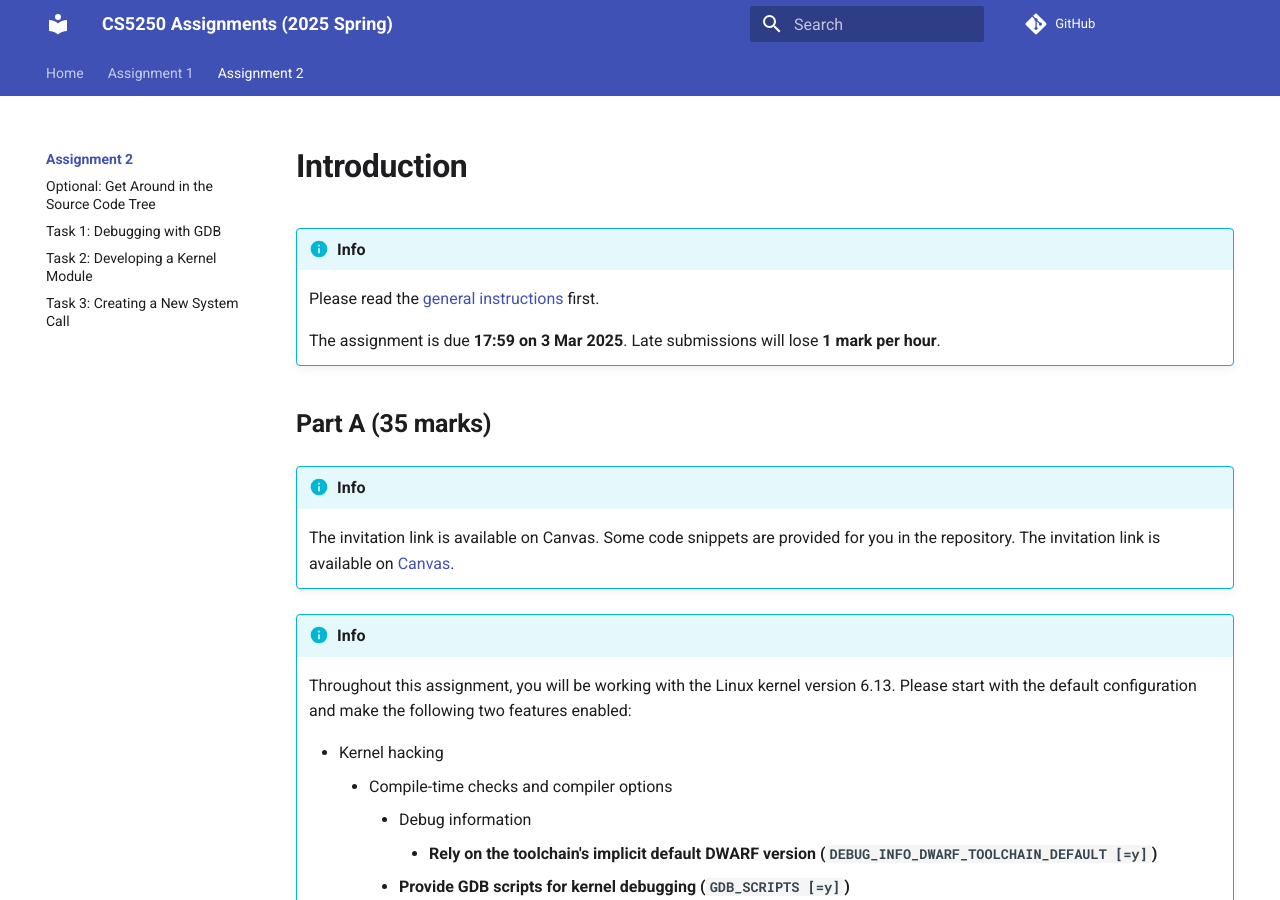
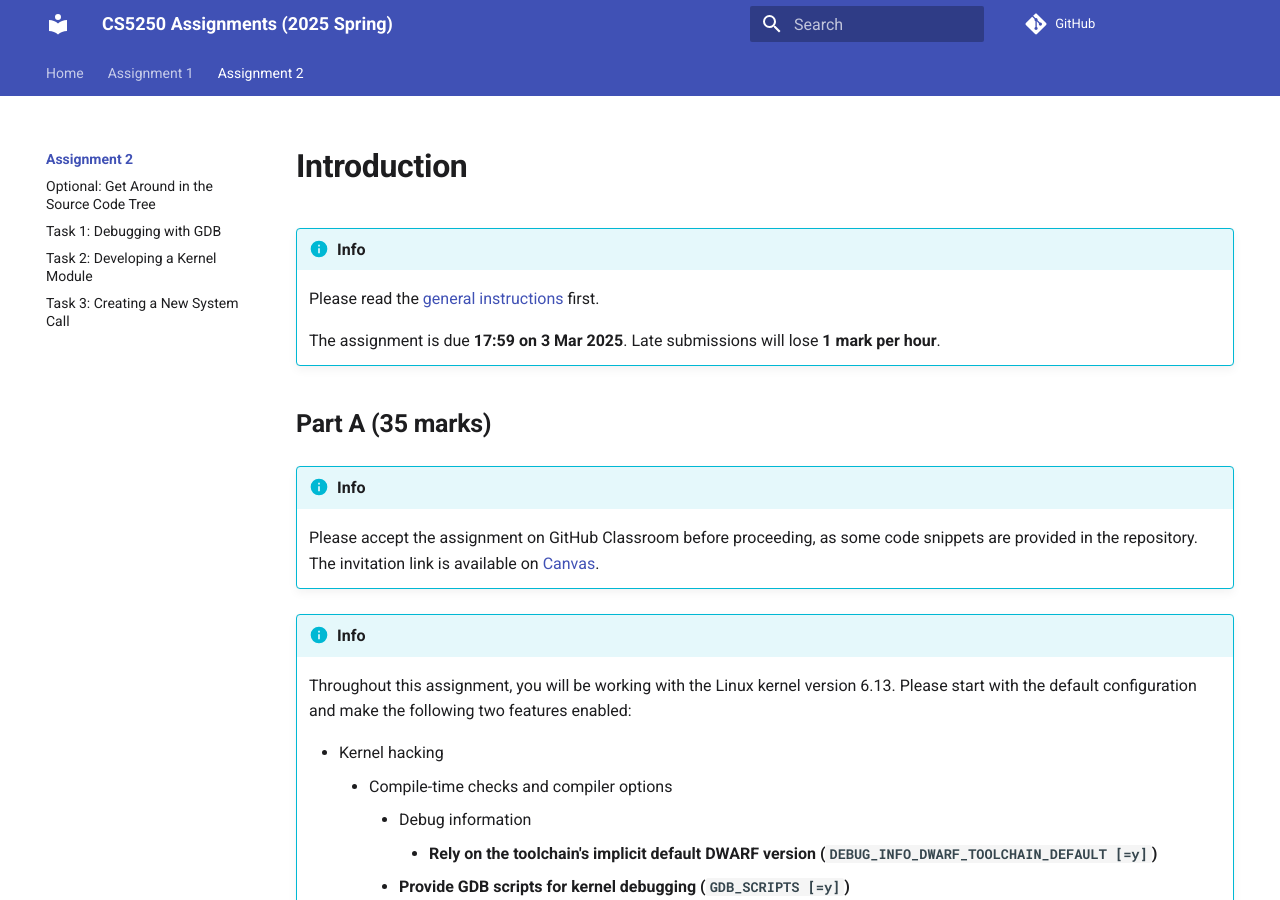
Before and after one commit to nus-cs5250/25s, an MkDocs documentation site: the page built from docs/asg2/index.md, in a window 1280 px wide and 900 px high. Built offline with MkDocs 1.6.1 and Material for MkDocs 9.7.7, drawn with Linux system fonts in a browser that asks for light colours; comment, search, counter and statistics services are not loaded.

Commit message:
asg2: typo fix on invitation link

```diff
--- a/docs/asg2/index.md
+++ b/docs/asg2/index.md
@@ -11,8 +11,7 @@
 
 !!! info
 
-    The invitation link is available on Canvas.
-    Some code snippets are provided for you in the repository.
+    Please accept the assignment on GitHub Classroom before proceeding, as some code snippets are provided in the repository.
     The invitation link is available on [Canvas](https://canvas.nus.edu.sg/courses/70149/assignments/169631).
 
 !!! info
```
